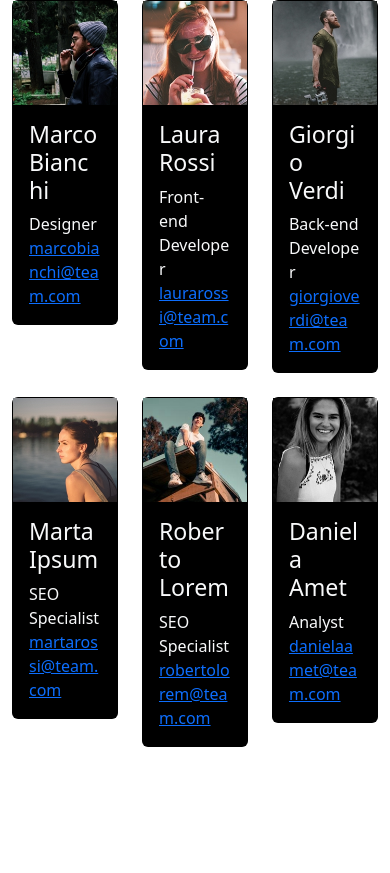
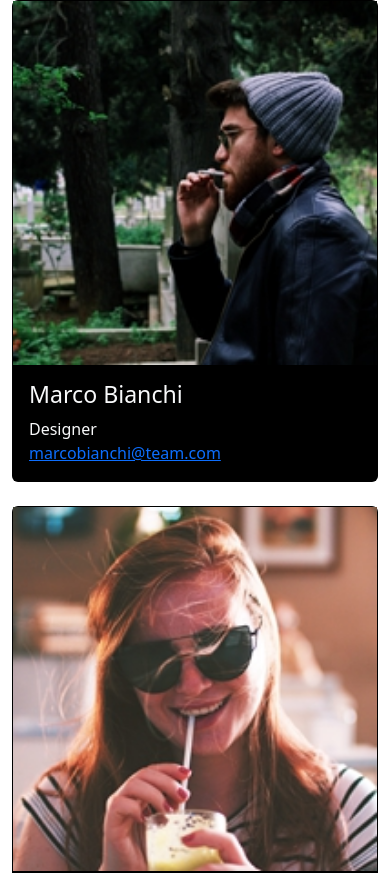
Before and after one commit to simone-poli/js-our-team, a plain HTML site: page index.html in a window 390 px wide. Shown: the top 873 px of the page. Before the commit the page ends 844 px from the top, so only its background shows below. Drawn offline with nearby package versions, Linux system fonts and the light colour scheme.

Commit message:
add responsive

```diff
--- a/index.html
+++ b/index.html
@@ -9,7 +9,7 @@
 <body>
 
 <div class="container">
-    <div class="row row-cols-3 g-4">
+    <div class="row row-cols-lg-3 row-cols-md-2 row-col-sm-1 g-4">
 
     </div>
 
```
